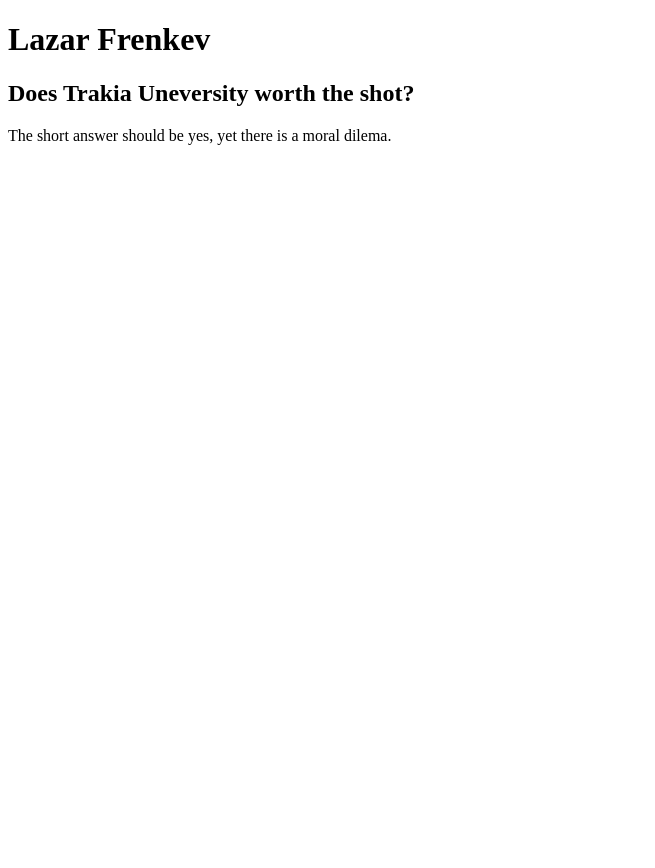
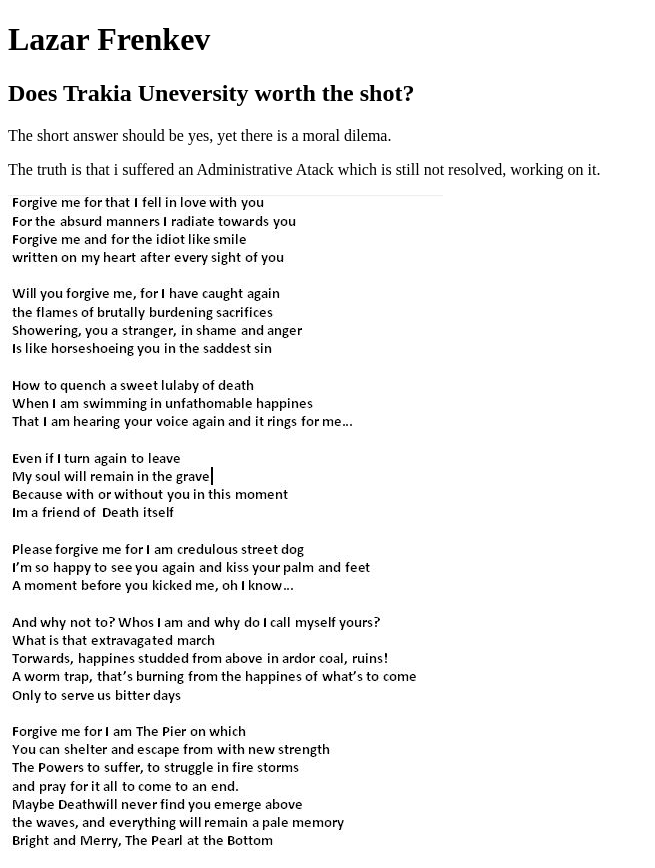
Before and after one commit to LazarFrenekev/devnet-devfun, a plain HTML site: page index.html in a window 1280 px wide. Shown: the whole page, without its empty margins (0-655 px from the left). Before the commit the page ends 800 px from the top, so only its background shows below. Drawn offline with Linux system fonts and the light colour scheme.

Commit message:
Update index.html

```diff
--- a/index.html
+++ b/index.html
@@ -8,6 +8,8 @@
 <h1>Lazar Frenkev</h1>
 <h2>Does Trakia Uneversity worth the shot?</h2>
 <p>The short answer should be yes, yet there is a moral dilema.</p>
+<p>The truth is that i suffered an Administrative Atack which is still not resolved, working on it.</p>
+<img src="lovely.JPG" alt="A Poem">
 
 </body>
 </html>
```
